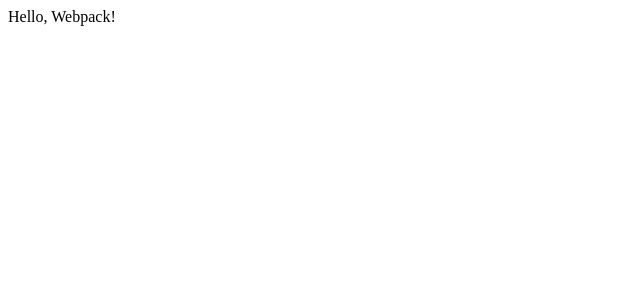
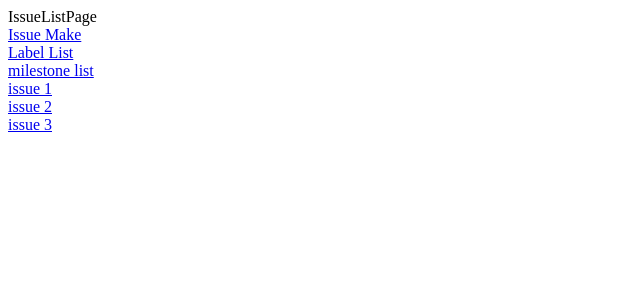
Before and after one commit to boostcamp-2020/IssueTracker-34, a React app in the folder front/: page /#/issue/list in a window 1280 px wide. Shown: the top 300 px of the page, without its empty margins (0-640 px from the left). Built offline with nearby package versions, Linux system fonts and the light colour scheme; the HTML template or start-up script is replaced by a standard one.

Commit message:
[Add] pages, router
create pages
router applied to App.js and all pages

```diff
--- a/front/src/App.js
+++ b/front/src/App.js
@@ -1,4 +1,61 @@
 // src/App.js
-import React from 'react';
-const App = () => <div>Hello, Webpack!</div>;
+import React, { useState } from 'react';
+import LoginPage from './pages/LoginPage';
+import IssueListPage from './pages/IssueListPage';
+import IssueMakePage from './pages/IssueMakePage';
+import IssueDetailPage from './pages/IssueDetailPage';
+import LabelListPage from './pages/LabelListPage';
+import MilestoneEditPage from './pages/MilestoneEditPage';
+import MilestoneListPage from './pages/MilestoneListPage';
+import MilestoneMakePage from './pages/MilestoneMakePage';
+import {
+  HashRouter as Router,
+  Switch,
+  Link,
+  Route,
+  Redirect,
+} from 'react-router-dom';
+
+const App = () => {
+  const [loggedIn, setLoggedIn] = useState(false);
+
+  const checkLogin = async () => {
+    //TODO: login 확인용 api
+  };
+
+  return (
+    <Router>
+      <Switch>
+        <Route exact path="/">
+          {loggedIn ? (
+            <Redirect to="issue/list" />
+          ) : (
+            <LoginPage loggedIn={loggedIn} setLoggedIn={setLoggedIn} />
+          )}
+        </Route>
+        <Route path="/issue/list" exact>
+          <IssueListPage />
+        </Route>
+        <Route exact path="/issue/make">
+          <IssueMakePage />
+        </Route>
+        <Route path="/issue/:id">
+          <IssueDetailPage />
+        </Route>
+        <Route path="/label/list">
+          <LabelListPage />
+        </Route>
+        <Route path="/milestone/list">
+          <MilestoneListPage />
+        </Route>
+        <Route path="/milestone/make">
+          <MilestoneMakePage />
+        </Route>
+        <Route path="/milestone/:id/edit">
+          <MilestoneEditPage />
+        </Route>
+      </Switch>
+    </Router>
+  );
+};
 export default App;
--- /dev/null
+++ b/front/src/pages/IssueDetailPage.js
@@ -0,0 +1,12 @@
+import React from 'react';
+import { useParams } from 'react-router-dom';
+
+const IssueDetailPage = () => {
+  const { id } = useParams();
+
+  //TODO: id로 api 호출 후 적절한 렌더링
+
+  return <div>Issue detail Page</div>;
+};
+
+export default IssueDetailPage;
--- /dev/null
+++ b/front/src/pages/IssueListPage.js
@@ -0,0 +1,33 @@
+import React from 'react';
+import { Link } from 'react-router-dom';
+
+const IssueListPage = () => {
+  //개발용 임시 데이터
+  const issues = [1, 2, 3];
+
+  const issueList = issues.map((issueNumber) => {
+    return (
+      <div key={`issue${issueNumber}`}>
+        <Link to={`/issue/${issueNumber}`}>issue {issueNumber}</Link>
+      </div>
+    );
+  });
+
+  return (
+    <>
+      <div>IssueListPage</div>
+      <div>
+        <Link to="/issue/make">Issue Make</Link>
+      </div>
+      <div>
+        <Link to="/label/list">Label List </Link>
+      </div>
+      <div>
+        <Link to="/milestone/list">milestone list </Link>
+      </div>
+      <div>{issueList}</div>
+    </>
+  );
+};
+
+export default IssueListPage;
--- /dev/null
+++ b/front/src/pages/IssueMakePage.js
@@ -0,0 +1,7 @@
+import React from 'react';
+
+const IssueMakePage = () => {
+  return <div>IssueMakePage</div>;
+};
+
+export default IssueMakePage;
--- /dev/null
+++ b/front/src/pages/LabelListPage.js
@@ -0,0 +1,7 @@
+import React from 'react';
+
+const LabelListPage = () => {
+  return <div>LabelListPage</div>;
+};
+
+export default LabelListPage;
--- /dev/null
+++ b/front/src/pages/LoginPage.js
@@ -0,0 +1,21 @@
+import React from 'react';
+import { Link } from 'react-router-dom';
+
+const LoginPage = ({ loggedIn, setLoggedIn }) => {
+  const login = () => {
+    setLoggedIn(true);
+  };
+
+  return (
+    <>
+      <div>LoginPage</div>
+      <div>
+        <Link to="/issue/list" onClick={login}>
+          Click here to login
+        </Link>
+      </div>
+    </>
+  );
+};
+
+export default LoginPage;
--- /dev/null
+++ b/front/src/pages/MilestoneEditPage.js
@@ -0,0 +1,7 @@
+import React from 'react';
+
+const MilestoneEditPage = () => {
+  return <div>MilestoneEditPage</div>;
+};
+
+export default MilestoneEditPage;
--- /dev/null
+++ b/front/src/pages/MilestoneListPage.js
@@ -0,0 +1,29 @@
+import React from 'react';
+import { Link } from 'react-router-dom';
+
+const MilestoneListPage = () => {
+  //개발용 임시 데이터
+  const milestones = [1, 2, 3];
+
+  const milestoneList = milestones.map((milestoneNumber) => {
+    return (
+      <div key={`milestone${milestoneNumber}`}>
+        <Link to={`/milestone/${milestoneNumber}/edit`}>
+          milestone edit {milestoneNumber}
+        </Link>
+      </div>
+    );
+  });
+
+  return (
+    <>
+      <div>MilestoneListPage</div>
+      <div>
+        <Link to="/milestone/make">milestone make </Link>
+      </div>
+      {milestoneList}
+    </>
+  );
+};
+
+export default MilestoneListPage;
--- /dev/null
+++ b/front/src/pages/MilestoneMakePage.js
@@ -0,0 +1,7 @@
+import React from 'react';
+
+const MilestoneMakePage = () => {
+  return <div>MilestoneMakePage</div>;
+};
+
+export default MilestoneMakePage;
```
